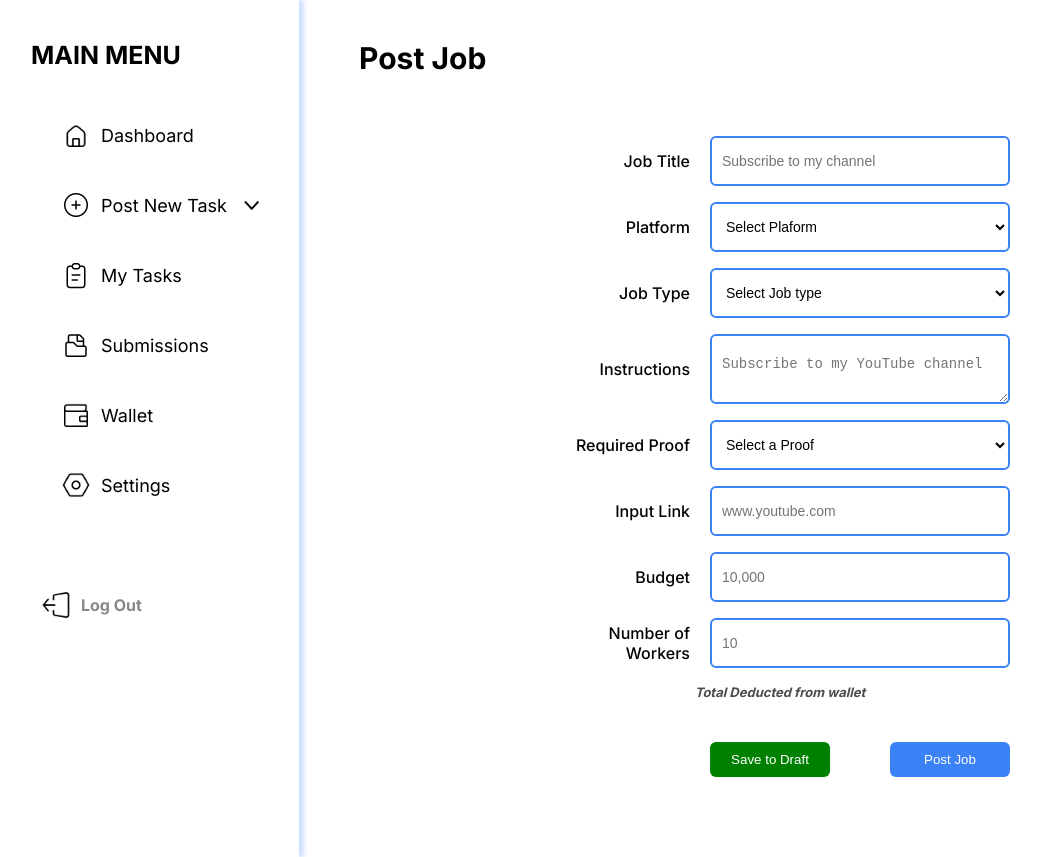
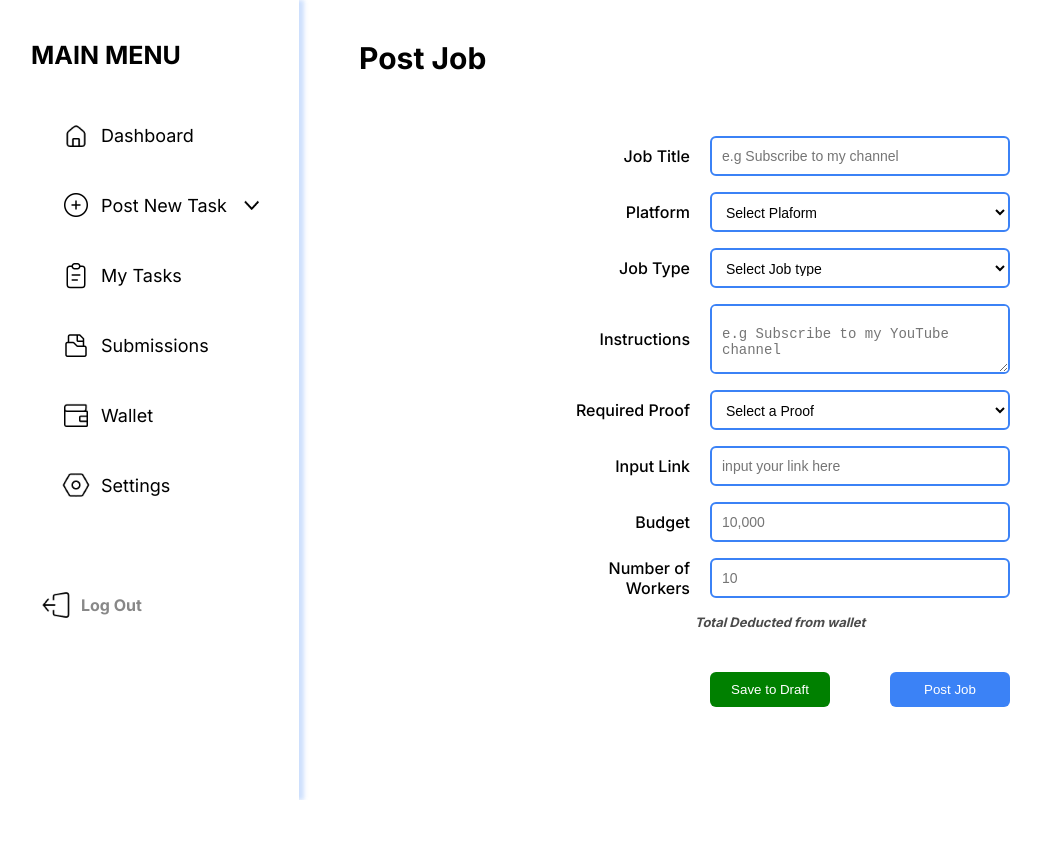
Before and after one commit to Elviscious/TaskHub, a Next.js app: page /ownerdashboard/PostJob in a window 1280 px wide. Shown: the whole page, without its empty margins (19-1060 px from the left). After the commit the page ends 800 px from the top, so only its background shows below. Built offline with nearby package versions, Linux system fonts and the light colour scheme.

Commit message:
correction

```diff
--- a/app/login/page.module.css
+++ b/app/login/page.module.css
@@ -56,7 +56,7 @@
 .formGroup input[type="email"],
 .formGroup input[type="password"] {
   width: 100%;
-  height: 50px;
+  height: 40px;
   border-radius: 10px;
   border: 2px #3b82f6 solid;
   background-color: white;
--- a/app/ownerdashboard/PostJob/page.js
+++ b/app/ownerdashboard/PostJob/page.js
@@ -170,7 +170,7 @@ export default function PostJob() {
             <label>Job Title</label>
             <input
               type="text"
-              placeholder="Subscribe to my channel"
+              placeholder="e.g Subscribe to my channel"
               required
               value={jobTitle}
               onChange={(e) => {
@@ -224,7 +224,7 @@ export default function PostJob() {
             <label>Instructions</label>
             <textarea
               type="text"
-              placeholder="Subscribe to my YouTube channel"
+              placeholder="e.g Subscribe to my YouTube channel"
               required
               value={instructions}
               onChange={(e) => {
@@ -252,7 +252,7 @@ export default function PostJob() {
             <label>Input Link</label>
             <input
               type="url"
-              placeholder="www.youtube.com"
+              placeholder="input your link here"
               required
               value={inputLink}
               onChange={(e) => {
--- a/app/ownerdashboard/PostJob/page.module.css
+++ b/app/ownerdashboard/PostJob/page.module.css
@@ -42,7 +42,7 @@
   outline: none;
   font-size: 14px;
   min-width: 200px;
-  height: 50px;
+  height: 40px;
 }
 .formGroup input[type="number"]::-webkit-outer-spin-button,
 .formGroup input[type="number"]::-webkit-inner-spin-button {
--- a/app/ownerdashboard/draft/[id]/page.js
+++ b/app/ownerdashboard/draft/[id]/page.js
@@ -193,7 +193,7 @@ export default function PostJob() {
             <label>Job Title</label>
             <input
               type="text"
-              placeholder="Subscribe to my channel"
+              placeholder="e.g Subscribe to my channel"
               required
               value={jobTitle}
               onChange={(e) => {
@@ -247,7 +247,7 @@ export default function PostJob() {
             <label>Instructions</label>
             <textarea
               type="text"
-              placeholder="Subscribe to my YouTube channel"
+              placeholder="e.g Subscribe to my YouTube channel"
               required
               value={instructions}
               onChange={(e) => {
@@ -275,7 +275,7 @@ export default function PostJob() {
             <label>Input Link</label>
             <input
               type="url"
-              placeholder="www.youtube.com"
+              placeholder="input your link here"
               required
               value={inputLink}
               onChange={(e) => {
--- a/app/ownerdashboard/draft/[id]/page.module.css
+++ b/app/ownerdashboard/draft/[id]/page.module.css
@@ -42,7 +42,7 @@
   outline: none;
   font-size: 14px;
   min-width: 200px;
-  height: 50px;
+  height: 40px;
 }
 .formGroup input[type="number"]::-webkit-outer-spin-button,
 .formGroup input[type="number"]::-webkit-inner-spin-button {
--- a/app/ownerdashboard/settings/profileform/page.module.css
+++ b/app/ownerdashboard/settings/profileform/page.module.css
@@ -73,6 +73,7 @@
     border-radius: 5px;
     outline: none;
     padding: 5px 10px;
+    height: 40px;
     color: black;
     /* min-width: 520px; */
     max-width: 700px;
@@ -90,6 +91,7 @@
   border-radius: 5px;
   outline: none;
   padding: 5px 10px;
+  height: 40px;
   color: black;
   /* min-width: 520px; */
   max-width: 700px;
--- a/app/ownerdashboard/submissions/page.js
+++ b/app/ownerdashboard/submissions/page.js
@@ -96,6 +96,7 @@ export default function Submissions() {
     <div className={styles.container}>
       <h1>Submissions</h1>
 
+      {submissions.length > 0 ? (
         <div style={{ justifySelf: "right" }}>
           <div className={styles.inputContainer}>
             <Image src="/Search.png" alt="search" width={20} height={20} />
@@ -109,6 +110,9 @@ export default function Submissions() {
             />
           </div>
         </div>
+      ) : (
+        <p></p>
+      )}
 
       <div className={styles.listContainer}>
         <ul style={{ listStyle: "none" }}>
--- a/app/workerdashboard/mytask/[id]/page.module.css
+++ b/app/workerdashboard/mytask/[id]/page.module.css
@@ -79,10 +79,11 @@
 .inputLink {
   border: 1px solid #3b82f6;
   border-radius: 7px;
-  padding: 10px 25px;
+  padding: 10px;
   background-color: #fff;
   color: black;
   margin-bottom: 30px;
+  height: 40px;
 }
 
 .inputLink:focus {
--- a/app/workerdashboard/settings/profileform/page.module.css
+++ b/app/workerdashboard/settings/profileform/page.module.css
@@ -73,6 +73,7 @@
     outline: none;
     padding: 5px 10px;
     color: black;
+    height: 40px;
     /* min-width: 520px; */
     max-width: 700px;
   }
```
Lines whose indentation alone changed are shown as unchanged.
